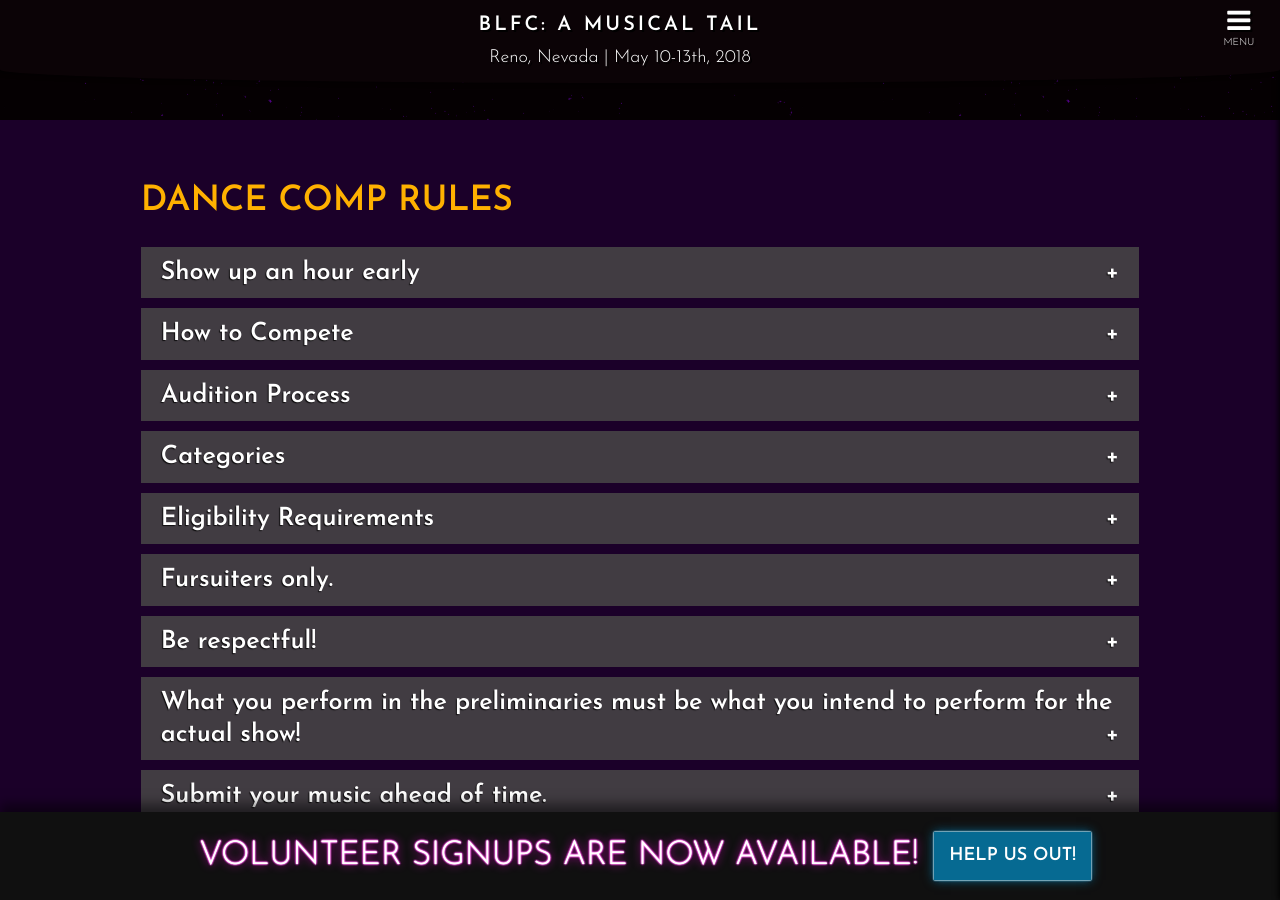
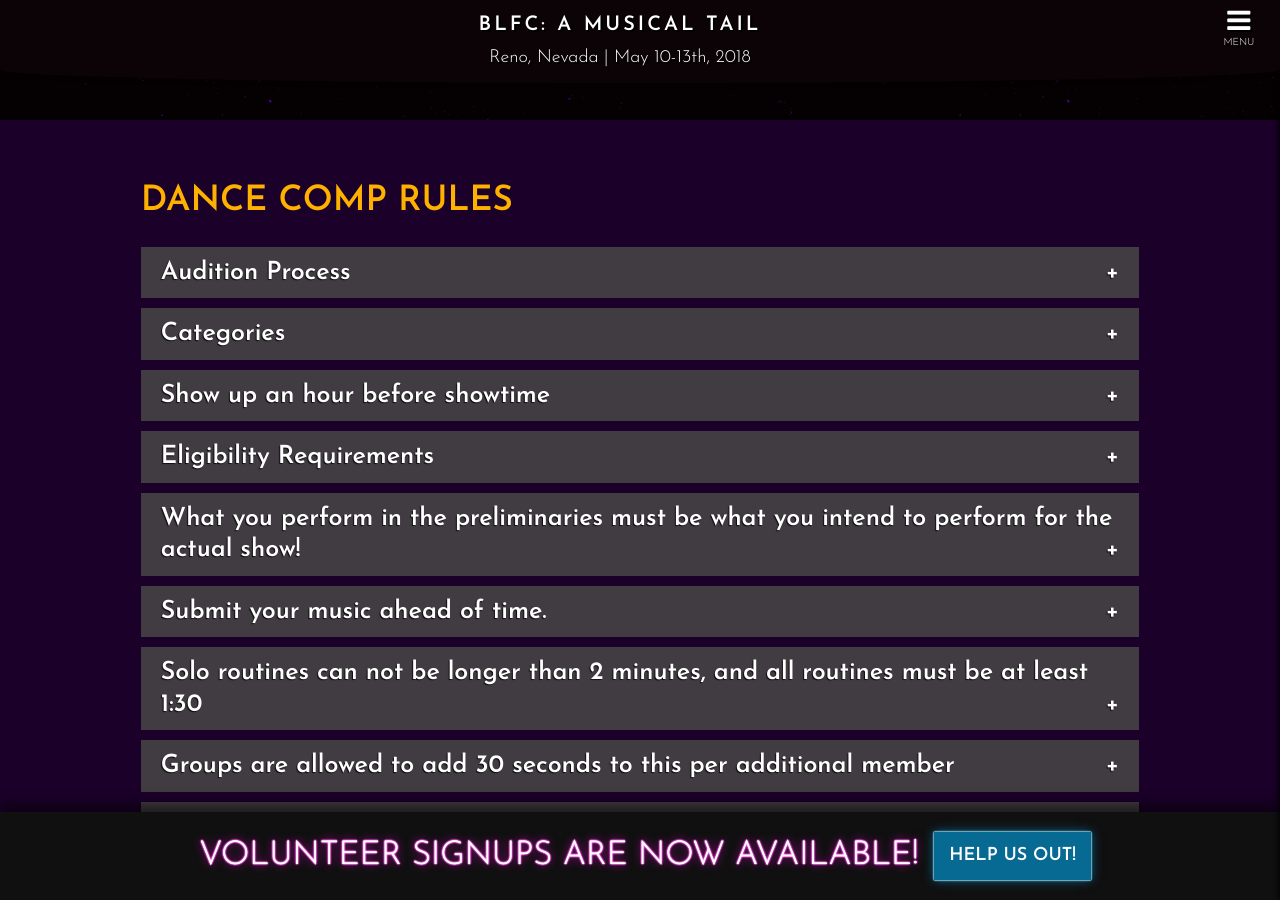
Before and after one commit to blfcweb/biggestlittlefc.github.io, a Jekyll site: the page built from events/dance-comp.md, in a window 1280 px wide and 900 px high, scrolled down 586 px. Built offline with Jekyll 4.4.1, drawn with Linux system fonts in a browser that asks for light colours; some of the changed lines change nothing that is shown; some of the changed text lies outside the part shown.

Commit message:
additional formatting

```diff
--- a/events/dance-comp.md
+++ b/events/dance-comp.md
@@ -8,12 +8,13 @@
   finals: "TBD"
 ---
 
-<div class="one-full bg-one">
+<div class="one-full bg-one textcenter">
 <div class="page-wrapper">
 
-## Signup Application
+## Signup
 
 [Sign up now][reglink]
+{: class="button"}
 
 </div>
 </div>
@@ -34,68 +35,32 @@
 
 
 
-<div class="one-full bg-four">
+
+<div class="one-full bg-two hide">
 <div class="page-wrapper">
 
-## Dance Comp Rules
+## How to Compete
 
-<div class="accordion-list">
+1. [Sign up][reglink] and submit your music (please make sure the quality of your music is 256kbps or higher).
+   Go fill out information about yourself or your group and give us your dance music.
+   We’ll take care of the paperwork and have everything ready for you!
 
-Show up an hour early
-: Please show up **one hour before showtime**. That means show up {{ page.times.showup }}.
+2. <a href="#dance-comp-rules">Familiarize yourself with our rules</a>! Nothing more embarrassing than being fouled on a technicality!
 
-How to Compete
-: 1. Sign up and submit your music (please make sure the quality of your music is 256kbps or higher).  Go fill out information about yourself or your group and give us your dance music.  We’ll take care of the paperwork and have everything ready for you!
-  2. Familiarize yourself with our rules! Nothing more embarrassing than being fouled on a technicality!
-  3. Compete in the preliminaries (**{{ page.times.preliminaries }}**) - You’ll perform for a panel of judges and our production team. Bring your best to have a chance at Finals.  We’ll post the results and tell you who qualified for the finals!
-     **NOTE**: What you perform at prelims must be what you intend to perform in the finals.
-  4. The big showdown (**{{ page.times.finals }}**) - The cream of the crop will perform in front of a live audience at the con and for the live stream broadcast around the globe.  Win prizes and respect.
+3. Compete in the preliminaries (**{{ page.times.preliminaries }}**) - You’ll perform for a panel of judges and our production team.
+   Bring your best to have a chance at Finals. We’ll post the results and tell you who qualified for the finals!
+   **NOTE**: What you perform at prelims *must* be what you intend to perform in the finals.
 
-Audition Process
-: Competitors will be performing their entire routines for three judges.
-  All performers will be scored using the same system, and the best 20 to 25 acts will advance to the finals.
-  Upon entering, you'll be expected to pick a time during the audition process that you'd like to show up at, that best fits your schedule.
+4. The big showdown (**{{ page.times.finals }}**) - The cream of the crop will perform in front of a live audience at the con and for the live stream broadcast around the globe.
 
-Categories
-: There are two categories - Solo &amp; Group acts
+5. Win prizes and respect.
 
-Eligibility Requirements
-: All entries must have music for their routine, submitted with your entry form.
-  Sorry, we will not take submissions at the convention.
 
-Fursuiters only.
-: This is a Fursuit dance competition after all!
-  You need a head, hand paws, foot paws or costume shoes, and a tail to enter.
-  If you choose to wear a partial, please make sure you wear clothes that cover your bare skin!
+## Judging Criteria
 
-Be respectful!
-: Treat your other competitors with respect, as well as the staff running the competition. If you ever have a disagreement, always discuss it politely; it’s not that serious, after all.
+During both the preliminaries and the main stage event, judges will be using the **ballroom system**, wherein competitors are ranked against each other in real-time, to make sure no one is forgotten about in the decision making process.
 
-What you perform in the preliminaries must be what you intend to perform for the actual show!
-: This allows our prelim judges to make the most informed decision in choosing the best acts for the stage.
-
-Submit your music ahead of time.
-: All entries must have music for their routine, submitted with your entry form. Music selections should be ready to play for your final performance, in .MP3 format, and at least 256kbps.
-
-Solo routines can not be longer than 2 minutes, and all routines must be at least 1:30
-: Routines not edited to be 2 minutes or under will be faded out. We encourage custom edits or mixes and recommend you choose themed music that compliments your routine.
-
-Groups are allowed to add 30 seconds to this per additional member
-: As an example, 2 members get 2:30 and can go as long as 4 minutes if they have 5 or more members.
-
-Keep it clean!
-: Furries of all ages will be watching and listening so make sure the lyrics are radio appropriate.
-  Don’t go overboard with any vulgar content in your performance.
-
-Sick/Nervous Group Member? The show can go on.
-: Groups who qualify for finals may substitute or drop one individual in finals as long as it affects less than half the group.  (ie. a 2 person group must find a substitute in case one person cannot perform).
-
-Have fun!
-: In the end, remember most of all: This is just for fun! If you don’t get in, don’t get discouraged. We’re all dancers here, and the world is our stage; not just this one. Good luck, and see you out there on the dance floor!
-
-Judging Criteria
-: During both the preliminaries and the main stage event, judges will be using the **ballroom system**, wherein competitors are ranked against each other in real-time, to make sure no one is forgotten about in the decision making process.
-  These are some of the aspects our judges will be looking for; some judges consider different aspects more important than others!
+These are some of the aspects our judges will be looking for; some judges consider different aspects more important than others!
 
   **Foundation**
   - Your **musicality**; how well the character of the dance/choreo fits or emphasizes the character of the music.
@@ -111,6 +76,64 @@
   - The *complexity* and finesse of your moves.
   - *Travelling*. When navigating the stage, are you employing any footwork (spinning, gliding, housing, leaping, etc.) or merely walking around?
 
+
+</div>
+</div>
+
+
+
+<div class="one-full bg-four">
+<div class="page-wrapper">
+
+## Dance Comp Rules
+
+<div class="accordion-list">
+
+Audition Process
+: Competitors will be performing their entire routines for three judges.
+  All performers will be scored using the same system, and the best 20 to 25 acts will advance to the finals.
+  Upon entering, you'll be expected to pick a time during the audition process that you'd like to show up at, that best fits your schedule.
+
+Categories
+: There are two categories - Solo &amp; Group acts
+
+Show up an hour before showtime
+: Please show up **one hour before showtime**. That means show up {{ page.times.showup }}.
+
+Eligibility Requirements
+: All entries must have music for their routine, submitted with your entry form.
+  Sorry, we will not take submissions at the convention.
+
+What you perform in the preliminaries must be what you intend to perform for the actual show!
+: This allows our prelim judges to make the most informed decision in choosing the best acts for the stage.
+
+Submit your music ahead of time.
+: All entries must have music for their routine, submitted with your entry form. Music selections should be ready to play for your final performance, in .MP3 format, and at least 256kbps.
+
+Solo routines can not be longer than 2 minutes, and all routines must be at least 1:30
+: Routines not edited to be 2 minutes or under will be faded out. We encourage custom edits or mixes and recommend you choose themed music that compliments your routine.
+
+Groups are allowed to add 30 seconds to this per additional member
+: As an example, 2 members get 2:30 and can go as long as 4 minutes if they have 5 or more members.
+
+Fursuiters only.
+: This is a Fursuit dance competition after all!
+  You need a head, hand paws, foot paws or costume shoes, and a tail to enter.
+  If you choose to wear a partial, please make sure you wear clothes that cover your bare skin!
+
+Be respectful!
+: Treat your other competitors with respect, as well as the staff running the competition. If you ever have a disagreement, always discuss it politely; it’s not that serious, after all.
+
+Keep it clean!
+: Furries of all ages will be watching and listening so make sure the lyrics are radio appropriate.
+  Don’t go overboard with any vulgar content in your performance.
+
+Have fun!
+: In the end, remember most of all: This is just for fun! If you don’t get in, don’t get discouraged. We’re all dancers here, and the world is our stage; not just this one. Good luck, and see you out there on the dance floor!
+
+Sick/Nervous Group Member? The show can go on.
+: Groups who qualify for finals may substitute or drop one individual in finals as long as it affects less than half the group.  (ie. a 2 person group must find a substitute in case one person cannot perform).
+
 </div>
 
 
@@ -119,4 +142,4 @@
 
 
 [reglink]: https://goo.gl/forms/bB4q0pOiQMujkmf63
-{:title="Sign up for the dance comp!" target="_blank" rel="noopener noreferrer" class="button"}
+{:title="Sign up for the dance comp!" target="_blank" rel="noopener noreferrer"}
```
